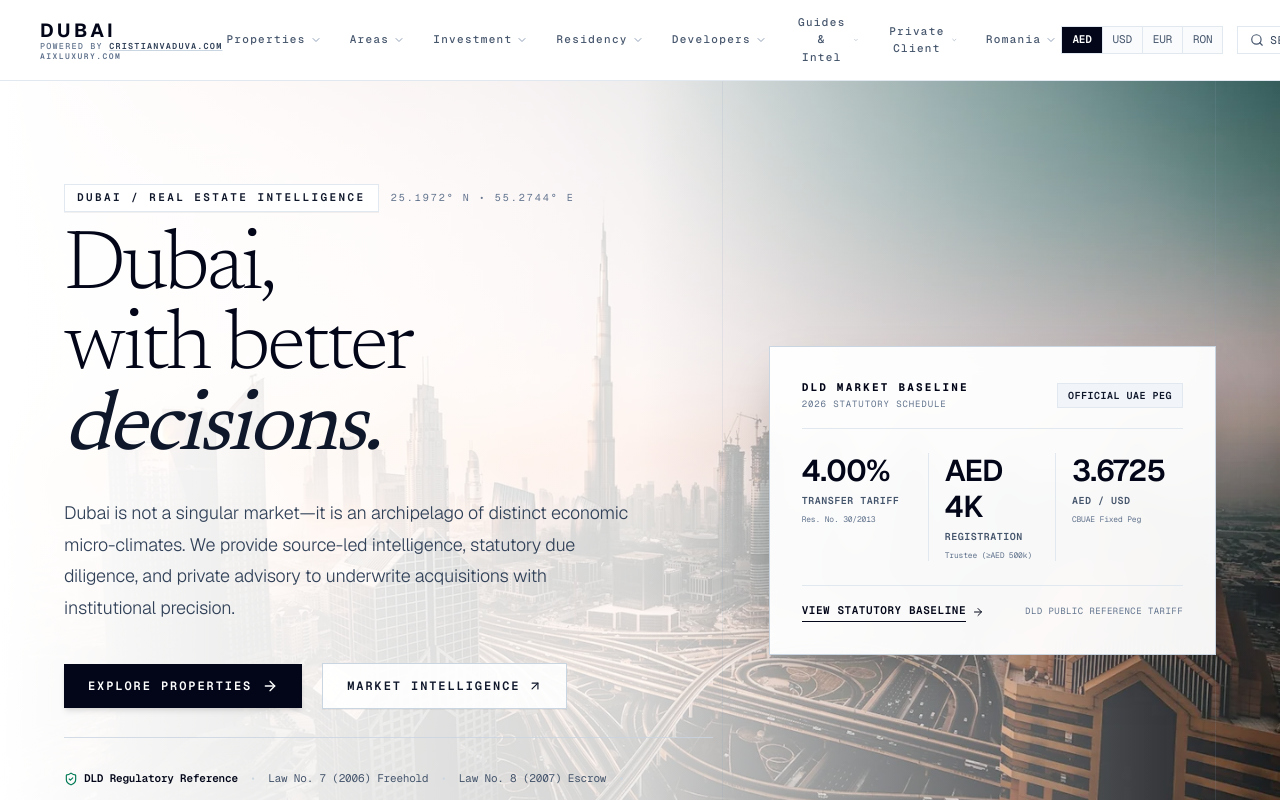
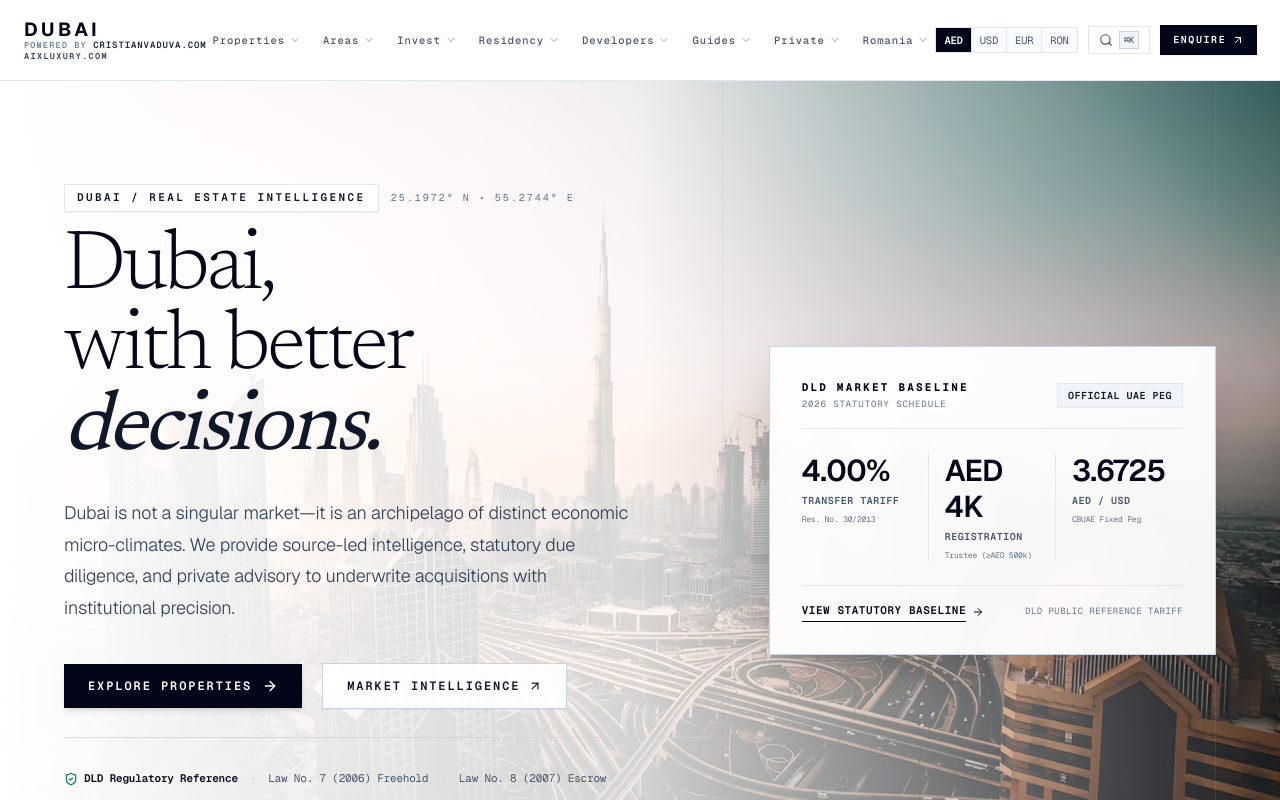
Before and after one commit to myremaxclubcristianv/DUBAI, a Next.js app: page / in a window 1280 px wide. Shown: the top 800 px of the page. Built offline with nearby package versions, Linux system fonts and the light colour scheme.

Commit message:
fix(header): eliminate branding underline, increase domain contrast, and resolve laptop horizontal overflow across 1024-1440px

```diff
--- a/src/components/layout/header.tsx
+++ b/src/components/layout/header.tsx
@@ -30,6 +30,7 @@ interface NavSection {
 interface NavCategory {
   id: string
   label: string
+  shortLabel?: string
   href: string
   sections?: NavSection[]
 }
@@ -95,6 +96,7 @@ export const NAVIGATION_CATEGORIES: NavCategory[] = [
   {
     id: 'investment',
     label: 'Investment',
+    shortLabel: 'Invest',
     href: '/investment',
     sections: [
       {
@@ -177,6 +179,7 @@ export const NAVIGATION_CATEGORIES: NavCategory[] = [
   {
     id: 'intelligence',
     label: 'Guides & Intel',
+    shortLabel: 'Guides',
     href: '/buying-guide',
     sections: [
       {
@@ -204,6 +207,7 @@ export const NAVIGATION_CATEGORIES: NavCategory[] = [
   {
     id: 'privateClient',
     label: 'Private Client',
+    shortLabel: 'Private',
     href: '/private-client',
     sections: [
       {
@@ -310,7 +314,7 @@ export function Header() {
         ref={headerRef}
         className="sticky top-0 z-50 w-full bg-white border-b border-slate-200 transition-colors"
       >
-        <div className="w-full max-w-[1440px] mx-auto flex h-[76px] sm:h-[80px] items-center justify-between px-4 sm:px-6 lg:px-10">
+        <div className="w-full max-w-[1440px] mx-auto flex h-[76px] sm:h-[80px] items-center justify-between px-4 sm:px-6 lg:px-4 xl:px-6 2xl:px-8">
 
           {/* LEFT: Wordmark + Sovereign Hierarchy */}
           <div className="flex flex-col items-start justify-center shrink-0 leading-none">
@@ -319,14 +323,15 @@ export function Header() {
                 DUBAI
               </span>
             </Link>
-            <div className="flex flex-col items-start mt-0.5 space-y-[1.5px] font-mono">
+            <div className="flex flex-col items-start mt-0.5 space-y-[2px] font-mono">
               <span className="text-[8px] sm:text-[8.5px] uppercase tracking-[0.14em] text-slate-500 font-medium whitespace-nowrap">
                 POWERED BY{' '}
                 <a
                   href="https://cristianvaduva.com"
                   target="_blank"
                   rel="noopener noreferrer"
-                  className="text-slate-700 hover:text-slate-950 underline decoration-slate-300 hover:decoration-slate-950 transition-colors font-semibold"
+                  style={{ textDecoration: 'none' }}
+                  className="text-[8.5px] sm:text-[9px] font-semibold text-slate-800 hover:text-slate-950 tracking-[0.10em] no-underline hover:no-underline focus:no-underline focus-visible:no-underline visited:no-underline transition-colors"
                 >
                   CRISTIANVADUVA.COM
                 </a>
@@ -335,7 +340,8 @@ export function Header() {
                 href="https://aixluxury.com"
                 target="_blank"
                 rel="noopener noreferrer"
-                className="text-[7.5px] sm:text-[8px] uppercase tracking-[0.18em] text-slate-500 hover:text-slate-950 transition-colors font-semibold whitespace-nowrap"
+                style={{ textDecoration: 'none' }}
+                className="text-[8px] sm:text-[8.5px] font-semibold uppercase tracking-[0.16em] text-slate-700 hover:text-slate-950 no-underline hover:no-underline focus:no-underline focus-visible:no-underline visited:no-underline transition-colors whitespace-nowrap"
               >
                 AIXLUXURY.COM
               </a>
@@ -345,7 +351,7 @@ export function Header() {
           {/* CENTER: 8 Desktop Mega-Menu Categories */}
           <nav
             aria-label="Main Navigation"
-            className="hidden lg:flex items-center gap-3 xl:gap-5 text-[11px] font-mono uppercase tracking-[0.12em]"
+            className="hidden lg:flex items-center gap-1 xl:gap-2.5 2xl:gap-4 text-[10px] xl:text-[10.5px] 2xl:text-[11px] font-mono uppercase tracking-[0.06em] xl:tracking-[0.09em] 2xl:tracking-[0.12em]"
           >
             {NAVIGATION_CATEGORIES.map((cat) => {
               const isSelected = activeDesktopCategory === cat.id
@@ -353,21 +359,22 @@ export function Header() {
                 pathname === cat.href || (cat.href !== '/' && pathname.startsWith(cat.href))
 
               return (
-                <div key={cat.id} className="relative">
+                <div key={cat.id} className="relative shrink-0">
                   <button
                     onClick={() => setActiveDesktopCategory(isSelected ? null : cat.id)}
                     onMouseEnter={() => setActiveDesktopCategory(cat.id)}
                     aria-expanded={isSelected}
                     aria-haspopup="true"
-                    className={`flex items-center gap-1 py-2 px-1 transition-colors cursor-pointer ${
+                    className={`flex items-center gap-0.5 xl:gap-1 py-2 px-1 xl:px-1.5 transition-colors cursor-pointer ${
                       isSelected || isCurrentRoute
                         ? 'text-slate-950 font-bold'
                         : 'text-slate-600 hover:text-slate-950 font-medium'
                     }`}
                   >
-                    <span>{cat.label}</span>
+                    <span className="2xl:hidden">{cat.shortLabel || cat.label}</span>
+                    <span className="hidden 2xl:inline">{cat.label}</span>
                     <ChevronDown
-                      className={`h-3 w-3 text-slate-400 transition-transform duration-200 ${
+                      className={`h-2.5 w-2.5 xl:h-3 xl:w-3 text-slate-400 transition-transform duration-200 shrink-0 hidden xl:inline-block ${
                         isSelected ? 'rotate-180 text-slate-900' : ''
                       }`}
                     />
@@ -381,14 +388,14 @@ export function Header() {
           </nav>
 
           {/* RIGHT: Currency Selector, Search & Direct Actions */}
-          <div className="flex items-center gap-2 sm:gap-3.5 shrink-0">
+          <div className="flex items-center gap-1.5 lg:gap-2 xl:gap-2.5 2xl:gap-3.5 shrink-0">
             {/* Currency Selector */}
-            <div className="flex items-center border border-slate-200 bg-slate-50/80 text-[11px] font-mono">
+            <div className="flex items-center border border-slate-200 bg-slate-50/80 text-[10px] xl:text-[10.5px] 2xl:text-[11px] font-mono">
               {(['AED', 'USD', 'EUR', 'RON'] as const).map((curr, idx) => (
                 <button
                   key={curr}
                   onClick={() => setCurrency(curr as SupportedCurrency)}
-                  className={`px-2 sm:px-2.5 py-1 transition-colors cursor-pointer ${
+                  className={`px-1.5 xl:px-2 2xl:px-2.5 py-0.5 xl:py-1 transition-colors cursor-pointer ${
                     idx > 0 ? 'border-l border-slate-200' : ''
                   } ${
                     currency === curr
@@ -404,19 +411,19 @@ export function Header() {
             {/* Search Trigger */}
             <button
               onClick={() => setIsSearchOpen(true)}
-              className="flex items-center gap-1.5 px-2.5 sm:px-3 py-1 bg-white hover:bg-slate-50 border border-slate-200 text-xs text-slate-700 hover:text-slate-950 transition-colors cursor-pointer"
+              className="flex items-center gap-1.5 px-2 xl:px-2.5 2xl:px-3 py-1 bg-white hover:bg-slate-50 border border-slate-200 text-xs text-slate-700 hover:text-slate-950 transition-colors cursor-pointer"
               title="Search Directory (⌘K)"
               aria-label="Search directory"
             >
               <Search className="h-3.5 w-3.5 text-slate-600" />
-              <span className="text-[11px] font-mono hidden xl:inline tracking-wider uppercase">Search</span>
+              <span className="text-[10.5px] 2xl:text-[11px] font-mono hidden 2xl:inline tracking-wider uppercase">Search</span>
               <kbd className="hidden sm:inline-block text-[9px] font-mono px-1 py-0.5 bg-slate-100 text-slate-700 border border-slate-300">⌘K</kbd>
             </button>
 
             {/* Direct Enquire Action Button */}
             <button
               onClick={() => setIsContactModalOpen(true)}
-              className="hidden md:inline-flex items-center gap-1.5 px-3 py-1.5 border border-slate-950 bg-slate-950 hover:bg-slate-800 text-white text-[10px] font-mono uppercase tracking-[0.16em] font-semibold transition-all shadow-xs cursor-pointer"
+              className="hidden md:inline-flex items-center gap-1 lg:gap-1.5 px-2.5 xl:px-3 py-1 xl:py-1.5 border border-slate-950 bg-slate-950 hover:bg-slate-800 text-white text-[9.5px] xl:text-[10px] font-mono uppercase tracking-[0.12em] xl:tracking-[0.16em] font-semibold transition-all shadow-xs cursor-pointer shrink-0"
             >
               <span>Enquire</span>
               <ArrowUpRight className="h-3 w-3" />
```
